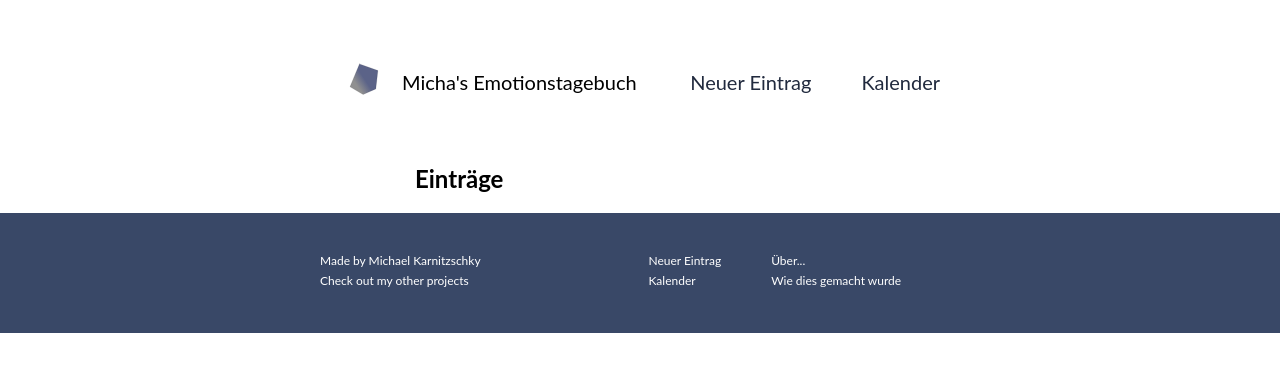
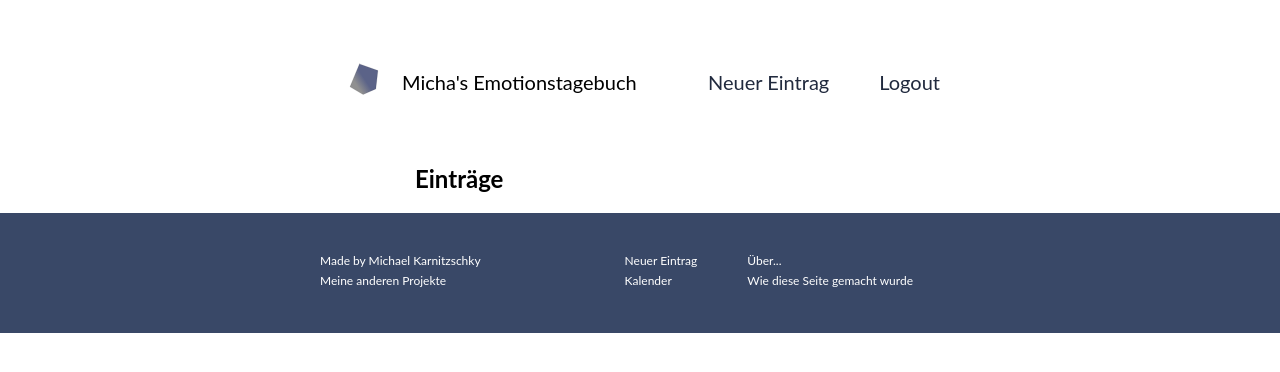
Before and after one commit to skizz666/Emotionstagebuch, a Flask app: page / in a window 1280 px wide. Shown: the top 372 px of the page. Run offline with Flask 3, Linux system fonts and the light colour scheme; the visitor is signed in with stand-in values (Sample User, id 1); data that the repository does not hold is empty.

Commit message:
Add files via upload
logout function implemented

```diff
--- a/app.py
+++ b/app.py
@@ -71,7 +71,11 @@ def create_app():
 
         return render_template("login.html", message=None)
 
+    @app.route("/logout", methods=["GET", "POST"])
+    def logout():
+        session["authenticated"] = False
+        if request.form == "POST":
+            return render_template("home.html")
+        return render_template("logout.html")
+
     return app
-
-# if __name__ == '__main__':
-#    app.run()
--- a/static/css/styles.css
+++ b/static/css/styles.css
@@ -171,7 +171,3 @@ p {
   margin-top: 0em ;
   margin-bottom: 0em ;
 }
-
-#password {
-    margin-bottom: 1em;
-}
--- a/templates/home.html
+++ b/templates/home.html
@@ -16,7 +16,7 @@
         </div>
         <ul class="navbar__navigation">
             <li class="navbar__navigation-item"><a href="{{ url_for('neu') }}" class="navbar__link">Neuer Eintrag</a></li>
-            <li class="navbar__navigation-item"><a href="#" class="navbar__link">Kalender</a></li>
+            <li class="navbar__navigation-item"><a href="{{ url_for('logout') }}" class="navbar__link">Logout</a></li>
         </ul>
     </header>
     <main class="main">
@@ -25,7 +25,7 @@
             {% for entry in entries %}
             <article class="entry">
                 <div class="entry_part">
-                    <h2 class="entry__title">{{ entry[0] | truncate(30, true) }}</h2>
+                    <h2 class="entry__title">{{ entry[0] | truncate(20, true) }}</h2>
                     <time class="entry__date" datetime="{{ entry[1] }}">• {{ entry[3] }}</time>
                 </div>
                 <div class="entry_part">
@@ -48,7 +48,7 @@
         <div class="footer__content">
             <section class="left">
                 <a class="footer__item">Made by Michael Karnitzschky</a>
-                <a class="footer__item">Check out my other projects</a>
+                <a class="footer__item">Meine anderen Projekte</a>
             </section>
             <section class="right">
                 <div class="footer__column">
@@ -57,7 +57,7 @@
                 </div>
                 <div class="footer__column">
                     <a class="footer__item">Über...</a>
-                    <a class="footer__item">Wie dies gemacht wurde</a>
+                    <a class="footer__item">Wie diese Seite gemacht wurde</a>
                 </div>
             </section>
         </div>
```
Also changed, not shown: templates/logout.html (added, +22 -0 lines), templates/login.html (line endings or trailing spaces), templates/neu.html (line endings or trailing spaces).
